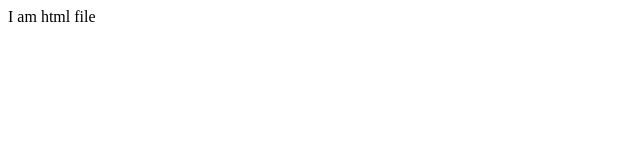
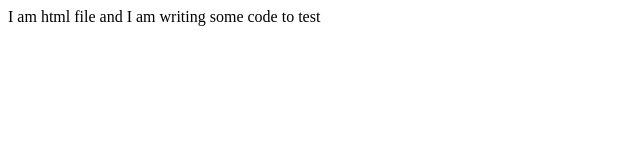
Before and after one commit to Learn2earnlabs/shivamlinuxrepo, a plain HTML site: page index.html in a window 1280 px wide. Shown: the whole page, without its empty margins (0-640 px from the left). Drawn offline with Linux system fonts and the light colour scheme.

Commit message:
index.html modified first time

```diff
--- a/index.html
+++ b/index.html
@@ -7,5 +7,6 @@
 </head>
 <body>
     I am html file
+    and I am writing some code to test
 </body>
 </html>
```
